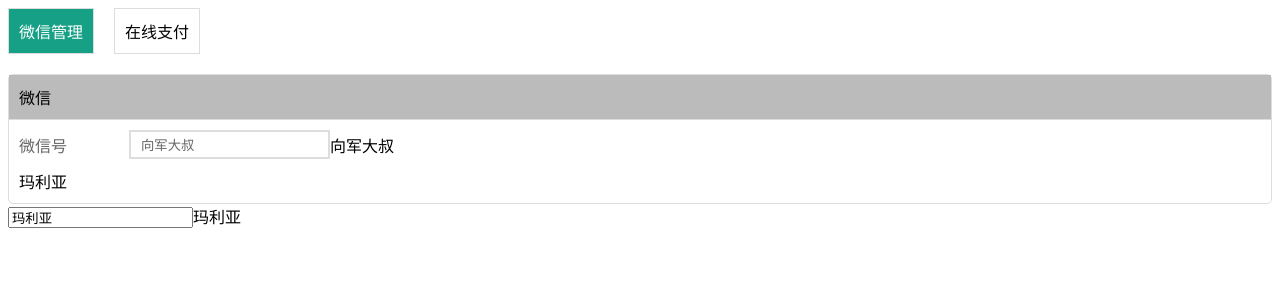
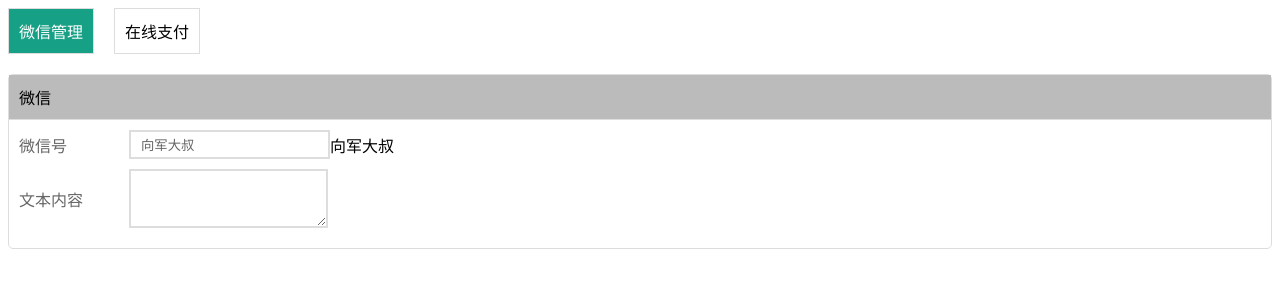
Before and after one commit to nbutluo/VueLearn, a Vue app in the folder provide/: page / in a window 1280 px wide. Shown: the top 300 px of the page. Built offline with nearby package versions, Linux system fonts and the light colour scheme.

Commit message:
定义 x-textarea组件

```diff
--- a/provide/src/App.vue
+++ b/provide/src/App.vue
@@ -7,8 +7,6 @@
     </div>
   </main>
   <component :is="currentComponent"/>
-
-  <input type="text" v-model="teacher">{{ teacher }}
 </template>
 
 <script>
--- a/provide/src/components/Weixin.vue
+++ b/provide/src/components/Weixin.vue
@@ -5,8 +5,8 @@
     </template>
     <div>
       <x-input title="微信号" v-model="appName"/>
+      <x-textarea  title="文本内容"/>
     </div>
-    {{teacher}}
   </card>
 
 </template>
@@ -14,10 +14,11 @@
 <script>
 import Card from "./Card.vue";
 import XInput from "./XInput.vue";
+import XTextarea from "./XTextArea.vue";
 
 export default {
   inject: ['webName', 'teacher'],
-  components: {XInput, Card},
+  components: {XTextarea, XInput, Card},
   data() {
     return {
       appName: "向军大叔",
--- /dev/null
+++ b/provide/src/components/XTextArea.vue
@@ -0,0 +1,62 @@
+<template>
+  <div>
+    <label>
+      <div>{{ title }}</div>
+      <textarea name="" v-model="content"
+                @input="$emit('update:modelValue',$event.target.value)"
+                :rows="rowLine"
+      ></textarea>
+      {{ content }}
+    </label>
+
+  </div>
+</template>
+
+<script>
+export default {
+  // props:['title','modelValue','rows'],
+  props: {
+    title: String,
+    modelValue: String,
+    rows: {
+      type: Number,
+      default: 3
+    },
+  },
+  emits: ['update:modelValue'],
+  data() {
+    return {
+      content: this.modelValue,
+      rowLine: this.rows,
+    }
+  },
+  watch: {
+    rows(v) {
+      console.log(v)
+      this.rowLine = v;
+    },
+  },
+}
+</script>
+
+<style lang="scss" scoped>
+label {
+  display: flex;
+  align-items: center;
+  margin-bottom: 10px;
+
+  div {
+    color: #666;
+    font-size: 16px;
+    margin-right: 10px;
+    width: 100px;
+  }
+
+  textarea {
+    border: solid 2px #ddd;
+    padding: 5px 10px;
+    color: #666;
+    outline: none;
+  }
+}
+</style>
--- a/provide/src/main.js
+++ b/provide/src/main.js
@@ -2,8 +2,10 @@
 import App from './App.vue'
 import Card from "./components/Card.vue";
 import XInput from "./components/XInput.vue";
+import XTextarea from "./components/XTextarea.vue";
 
 const app = createApp(App)
 app.component('Card', Card)
 app.component('x-input', XInput)
+app.component('XTextarea', XTextarea)
 app.mount('#app')
```
